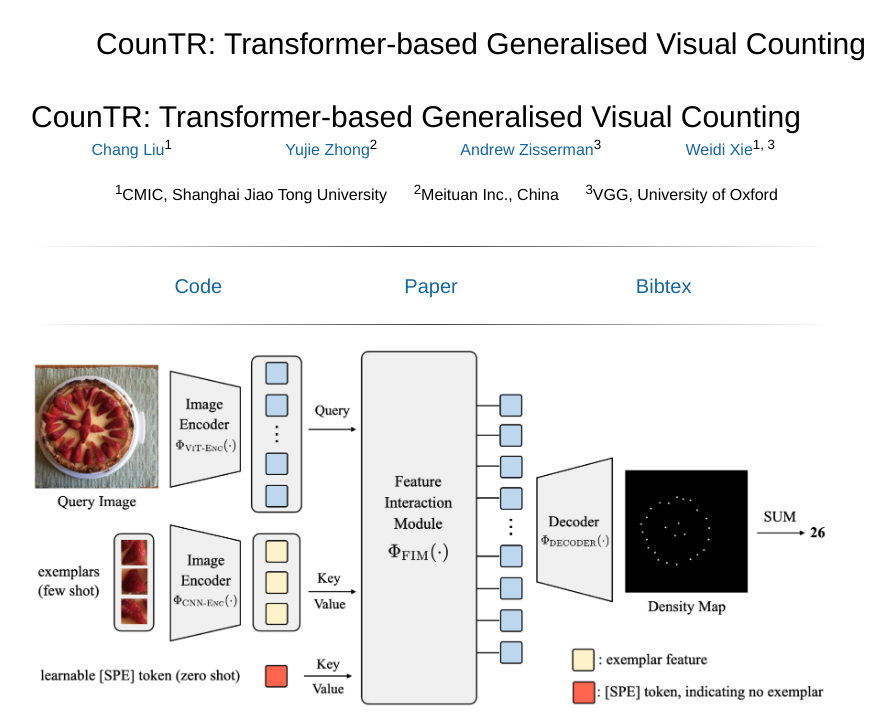
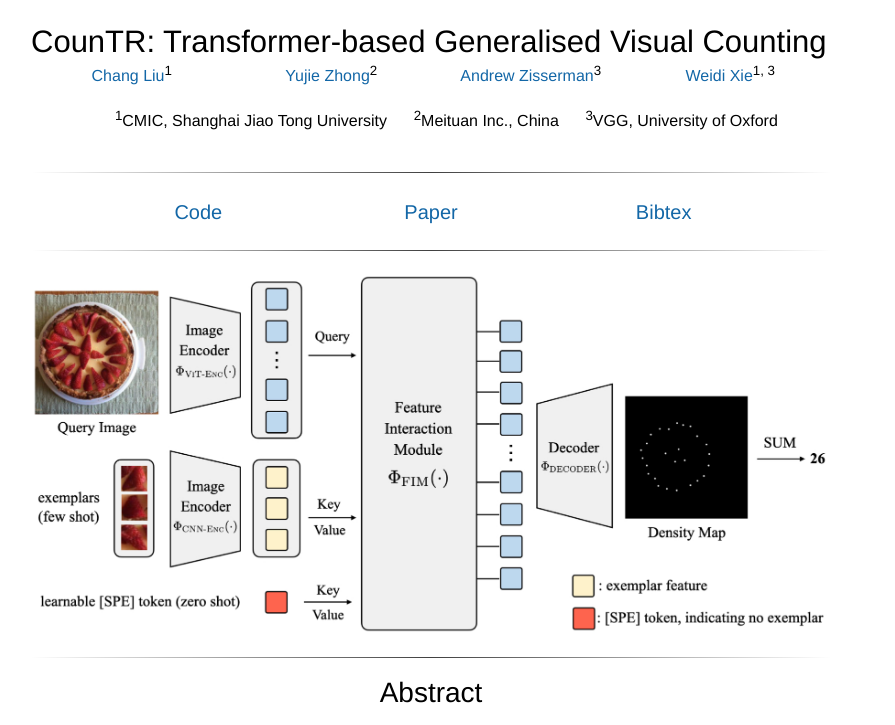
Before and after one commit to Verg-Avesta/CounTR_Webpage, a plain HTML site: page index.html in a window 1280 px wide. Shown: the top 725 px of the page, without its empty margins (209-1104 px from the left). Drawn offline with Linux system fonts and the light colour scheme; a web font is replaced by a local one.

Commit message:
Update index.html

```diff
--- a/index.html
+++ b/index.html
@@ -169,14 +169,7 @@
 
 <body>
 	<br>
-	<table align="center" width="900px">
-	<td align="center" width="900px">
-	<center>
-	<span style="font-size:30px">CounTR: Transformer-based Generalised Visual Counting</span><br><br><br>
-	</center>
-	</td>
-	</table>
-	<span style="font-size:30px">CounTR: Transformer-based Generalised Visual Counting</span>
+	<span style="font-size:31px">CounTR: Transformer-based Generalised Visual Counting</span>
 	<table align="center" width="800px">
             <tbody><tr>
                     <td align="center" width="160px">
@@ -299,11 +292,11 @@
        <p><img class="center"  src="./resources/ablation.png" width="800px"></p>
 
        <p><b> Any-shot Class-agnostic Counting Result on Val-COCO and Test-COCO Dataset </b> </p>
-       <p><img class="center"  src="./resources/FSCOCO.png" width="750px"></p>
+       <p><img class="center"  src="./resources/FSCOCO.png" width="700px"></p>
 
 
        <p><b> Few-shot Class-specific Counting Result on CARPK Dataset </b> </p>
-       <p><img class="center"  src="./resources/CARPK.png" width="700px"></p>
+       <p><img class="center"  src="./resources/CARPK.png" width="600px"></p>
        <br><hr>
 
        <center><h1>Qualitative Results</h1></center>
```
